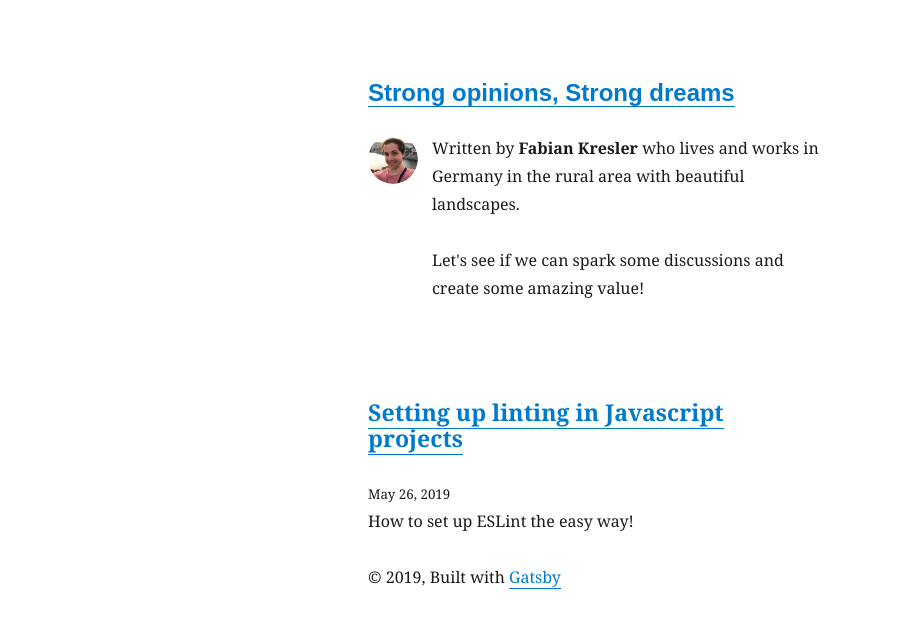
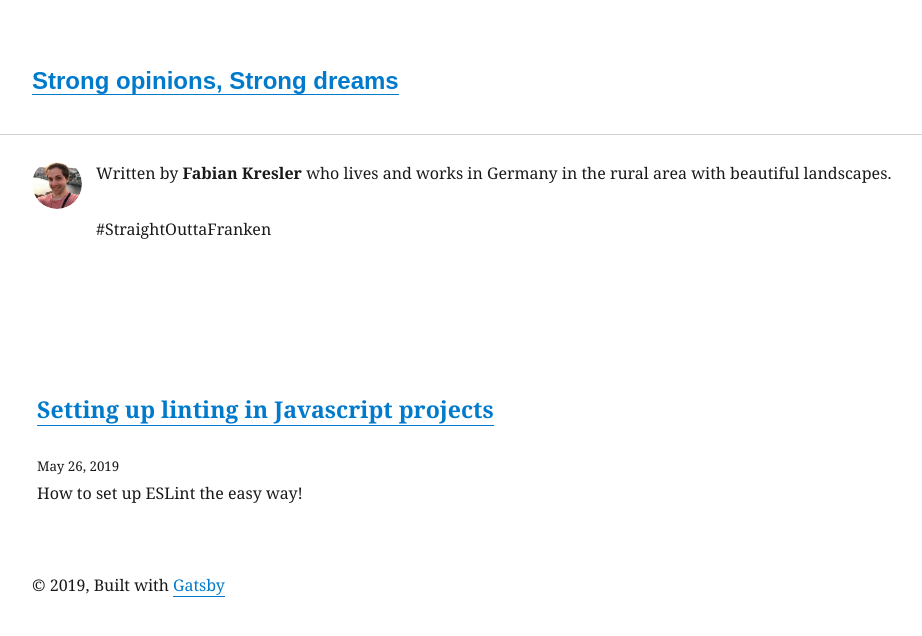
Before and after one commit to fkresler/FabisBlog, a Gatsby site: page / in a window 1280 px wide. Shown: the whole page, without its empty margins (44-966 px from the left). Built offline with nearby package versions, Linux system fonts and the light colour scheme; Gatsby itself is replaced by a stand-in of ours; some packages are replaced by stand-ins of ours.

Commit message:
Refactoring code and layout

```diff
--- a/src/components/bio.jsx
+++ b/src/components/bio.jsx
@@ -46,9 +46,7 @@ function Bio() {
 who lives and works in Germany
               in the rural area with beautiful landscapes.
               </p>
-              <p>
-              Let's see if we can spark some discussions and create some amazing value!
-              </p>
+              <p>#StraightOuttaFranken</p>
             </div>
           </div>
         );
--- a/src/components/blog-entry-list.jsx
+++ b/src/components/blog-entry-list.jsx
@@ -1,15 +1,63 @@
 import React from 'react';
-import Image from 'gatsby-image';
+import PropTypes from 'prop-types';
 import styled from 'styled-components';
 
 import BlogEntryShort from './blog-entry-short';
 
-const BlogEntryList = props => (
-  <div>
-    {props.posts.map(({ node }) => (
-      <BlogEntryShort key={node.fields.slug} node={node} />
-    ))}
-  </div>
-);
+const StyledBlogEntryList = styled.div`
+  max-width: 100%;
+  display: grid;
+  grid-gap: 10px;
+
+  /* no grid support? */
+  display: flex;
+  flex-wrap: wrap;
+
+  display: grid;
+  margin: 0 auto;
+  grid-template-columns: repeat(auto-fill, minmax(200px, 1fr));
+  grid-auto-rows: minmax(150px, auto);
+
+  & > * {
+    margin-left: 5px;
+    margin-right: 5px;
+    flex: 1 1 200px;
+    border-radius: 5px;
+    margin-bottom: 10px;
+    overflow: hidden;
+
+    &:first-child {
+      margin-left: 5px;
+      margin-right: 5px;
+      flex: 0 1 100%;
+      grid-column: 1 / -1;
+    }
+
+    @supports (display: grid) {
+      margin: 0;
+    }
+  }
+`;
+
+const BlogEntryList = (props) => {
+  const { posts } = props;
+  return (
+    <StyledBlogEntryList>
+      {posts.map(({ node }) => (
+        <BlogEntryShort key={node.fields.slug} node={node} />
+      ))}
+    </StyledBlogEntryList>
+  );
+};
+
+BlogEntryList.propTypes = {
+  posts: PropTypes.arrayOf(
+    PropTypes.shape({
+      fields: PropTypes.shape({
+        slug: PropTypes.string.isRequired,
+      }).isRequired,
+    }).isRequired,
+  ).isRequired,
+};
 
 export default BlogEntryList;
--- a/src/components/layout.jsx
+++ b/src/components/layout.jsx
@@ -1,13 +1,31 @@
 import React from 'react';
+import PropTypes from 'prop-types';
 import styled from 'styled-components';
 
 import Header from './header';
 import Footer from './footer';
 
-const StyledLayoutWrapper = styled.div`
+const StyledHeaderWrapper = styled.header`
+  display: block;
   width: 100%;
-  max-width: 30rem;
+  padding: 0.75rem calc(5% + 0.75rem);
+  margin-left: auto;
+  margin-right: auto;
+  border-bottom: 1px solid lightgrey;
+`;
+
+const StyledContentWrapper = styled.main`
+  display: block;
+  width: 90%;
   padding: 1.5rem 0.75rem;
+  margin-left: auto;
+  margin-right: auto;
+`;
+
+const StyledFooterWrapper = styled.footer`
+  display: block;
+  width: 100%;
+  padding: 0.75rem calc(5% + 0.75rem);
   margin-left: auto;
   margin-right: auto;
 `;
@@ -15,12 +33,27 @@ const StyledLayoutWrapper = styled.div`
 const Layout = (props) => {
   const { location, title, children } = props;
   return (
-    <StyledLayoutWrapper>
-      <Header location={location} title={title} />
-      <main>{children}</main>
-      <Footer />
-    </StyledLayoutWrapper>
+    <div>
+      <StyledHeaderWrapper>
+        <Header location={location} title={title} />
+      </StyledHeaderWrapper>
+      <StyledContentWrapper>
+        {children}
+      </StyledContentWrapper>
+      <StyledFooterWrapper>
+        <Footer />
+      </StyledFooterWrapper>
+    </div>
   );
 };
 
+Layout.propTypes = {
+  location: PropTypes.string.isRequired,
+  title: PropTypes.string.isRequired,
+  children: PropTypes.oneOfType([
+    PropTypes.arrayOf(PropTypes.node),
+    PropTypes.node,
+  ]).isRequired,
+};
+
 export default Layout;
```
